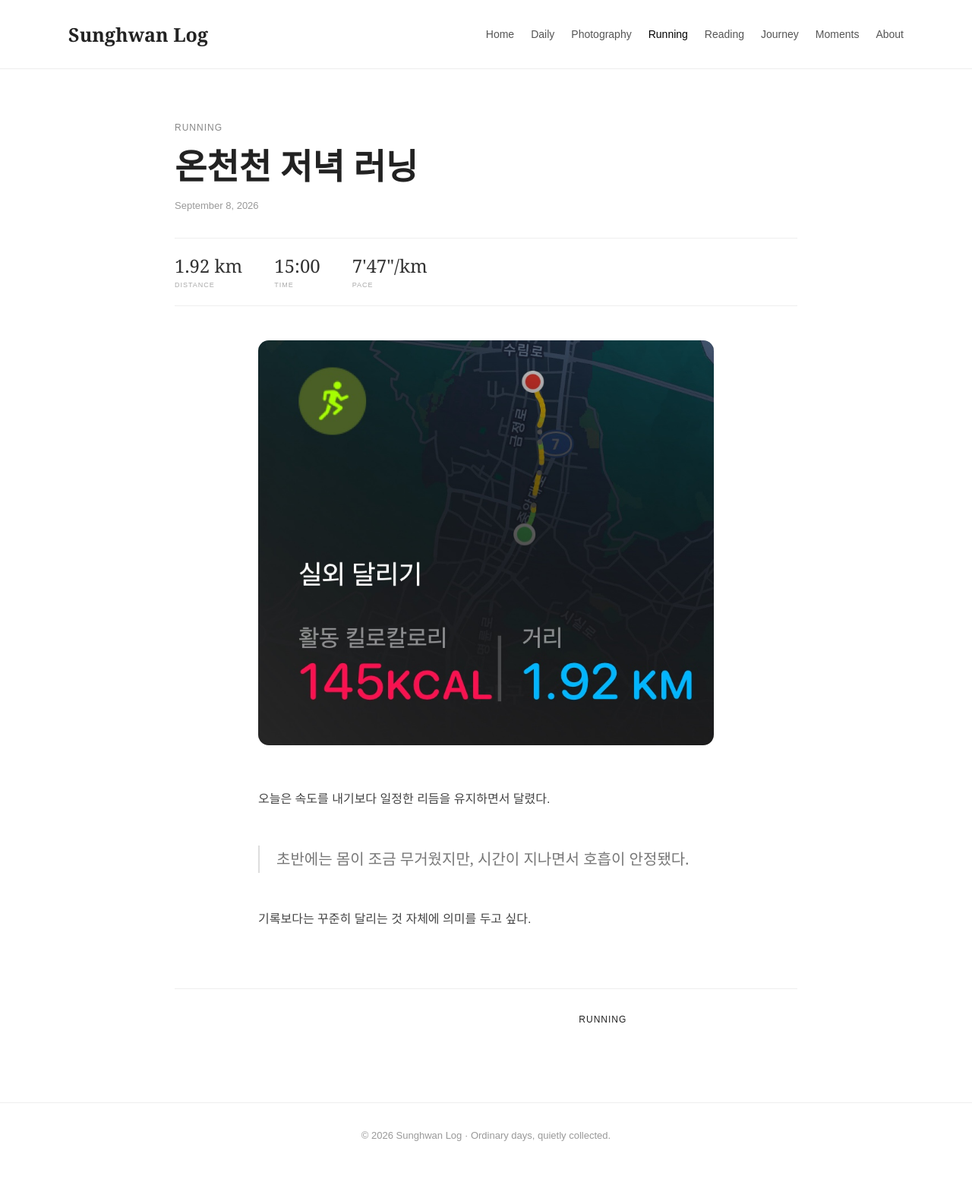
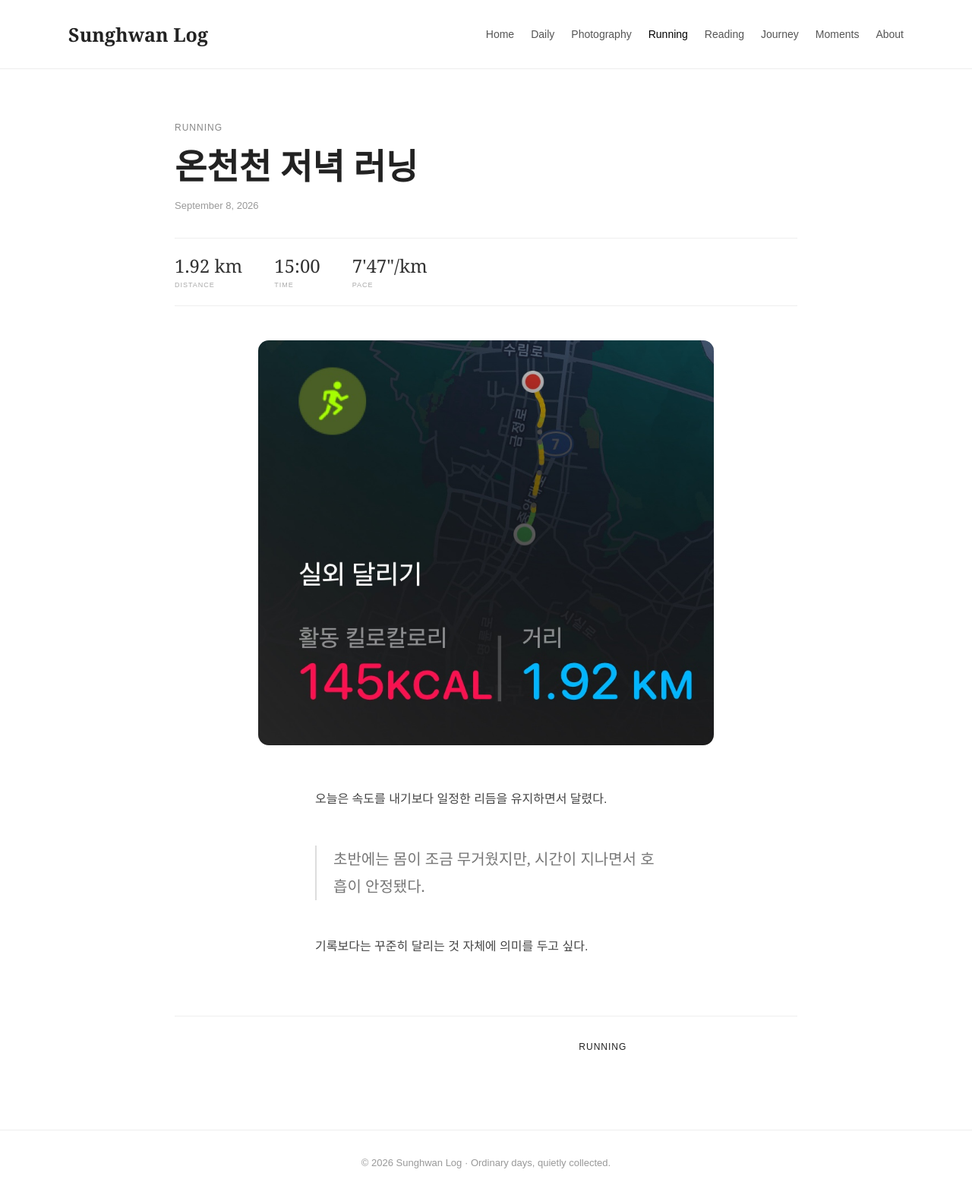
Before and after one commit to sunghwanlog/sunghwanlog.github.io, a Jekyll site: the page built from _posts/2026-09-08-running-001.md, in a window 1280 px wide. Shown: the whole page at 76% size. Built offline with Jekyll 4.4.1, drawn with Linux system fonts in a browser that asks for light colours; before the commit the page ends 1537 px from its top, so only the background shows below that.

Commit message:
Update running.html

```diff
--- a/_layouts/running.html
+++ b/_layouts/running.html
@@ -170,7 +170,7 @@
 
    .story {
   width: 100%;
-  max-width: 600px;
+  max-width: 450px;
   margin: 55px auto 0;
 
   color: #444;
```
